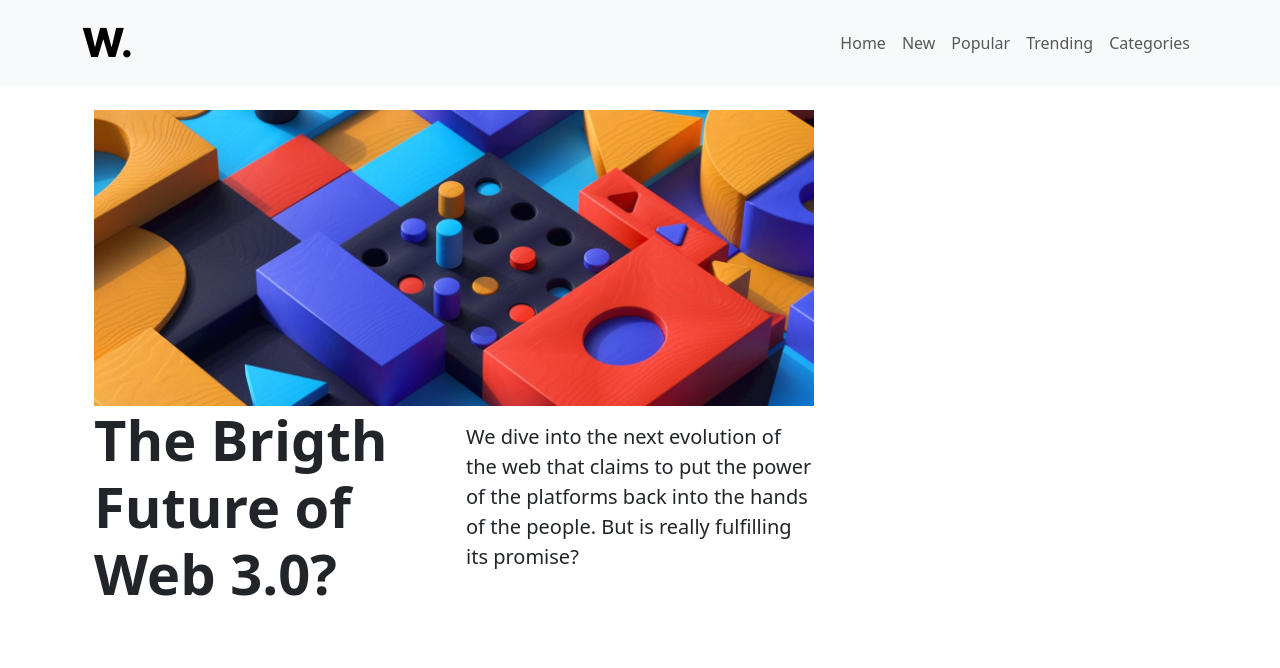
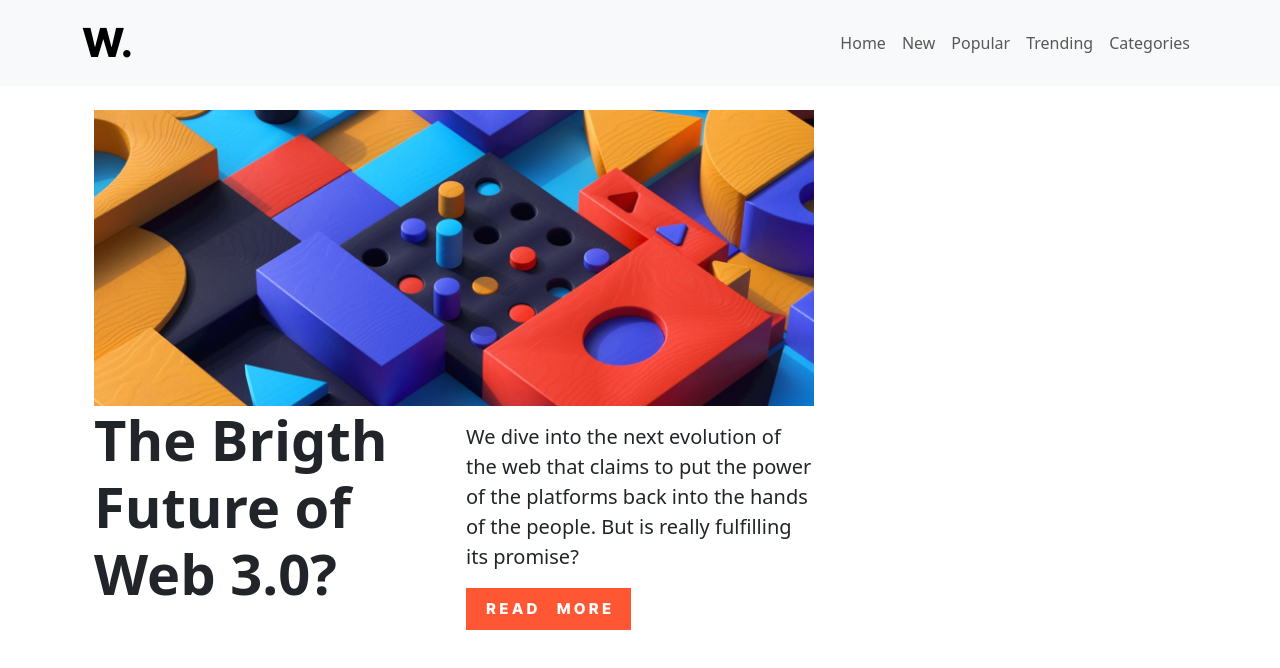
Before and after one commit to Juliancito1/NewsMainPage, a React (Vite) app: page / in a window 1280 px wide. Shown: the top 668 px of the page. Built offline with nearby package versions, Linux system fonts and the light colour scheme.

Commit message:
Se ajustaron los parrafos y se agrego un boton

```diff
--- a/src/App.css
+++ b/src/App.css
@@ -6,3 +6,16 @@
 .logo{
     font-family: Inter-ExtraBold;
 }
+
+#btnRead{
+    background-color: #FF5733;
+    font-family: Inter-ExtraBold;
+    padding: 10px 20px 10px 20px;
+    font-size: 15px;
+    border: 0;
+}
+
+#btnRead:hover{
+    transition: 1s;
+    background-color: black;
+}
--- a/src/components/mainPage/Banner.jsx
+++ b/src/components/mainPage/Banner.jsx
@@ -1,4 +1,4 @@
-import {Container,Row,Col} from "react-bootstrap"
+import {Container,Row,Col, Button} from "react-bootstrap"
 import ImgBanner from "../../assets/image-web-3-desktop.jpg"
 const Banner = () => {
     return (
@@ -20,9 +20,9 @@ const Banner = () => {
                 </aside>
             </Col>
             <Col lg={4} className="mt-3">
-                <p className="lead">We dive into the next evolution of the web that claims to put the power of the platforms back into the hands of the people. But is really fulfilling its promise?</p>
+                <p className="lead fs-5">We dive into the next evolution of the web that claims to put the power of the platforms back into the hands of the people. But is really fulfilling its promise?</p>
                 <div>
-
+                    <Button className="btn btn-dark rounded-0" id="btnRead"><span>R E A D </span> <span className="ms-3"> M O R E</span></Button>
                 </div>
             </Col>
             </Row>
```
